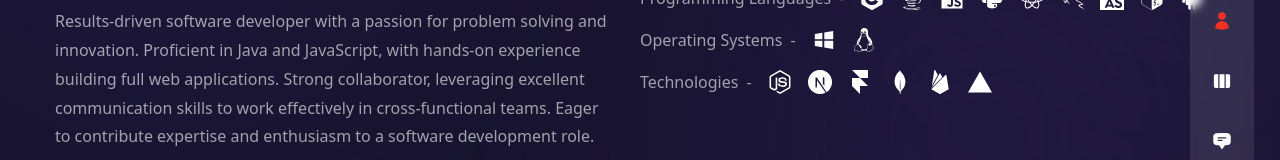
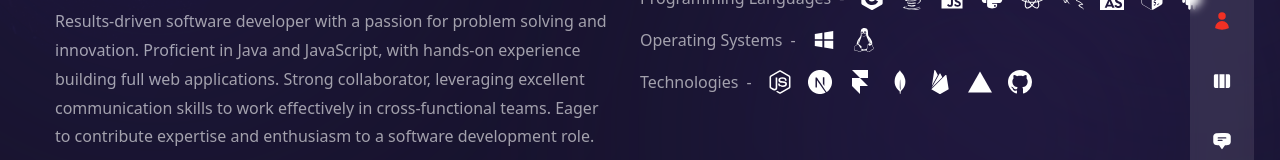
Before and after one commit to DanSaada/Portfolio, a Next.js app: page /about in a window 1280 px wide. Shown: the part 283-443 px from the top of the page. Built offline with nearby package versions, Linux system fonts and the light colour scheme.

Commit message:
added content to the "about" section

```diff
--- a/pages/about/index.js
+++ b/pages/about/index.js
@@ -28,6 +28,8 @@ import { GrMysql } from 'react-icons/gr';
 import { DiAndroid } from 'react-icons/di';
 
 import { AiFillWindows } from 'react-icons/ai';
+
+import { BsGithub } from 'react-icons/bs';
 
 // data
 const aboutData = [
@@ -61,7 +63,8 @@ const aboutData = [
                 <SiFramer />,
                 <SiMongodb />,
                 <SiFirebase />,
-                <SiVercel />
+                <SiVercel />,
+                <BsGithub />
               ],
       },
     ],
```
